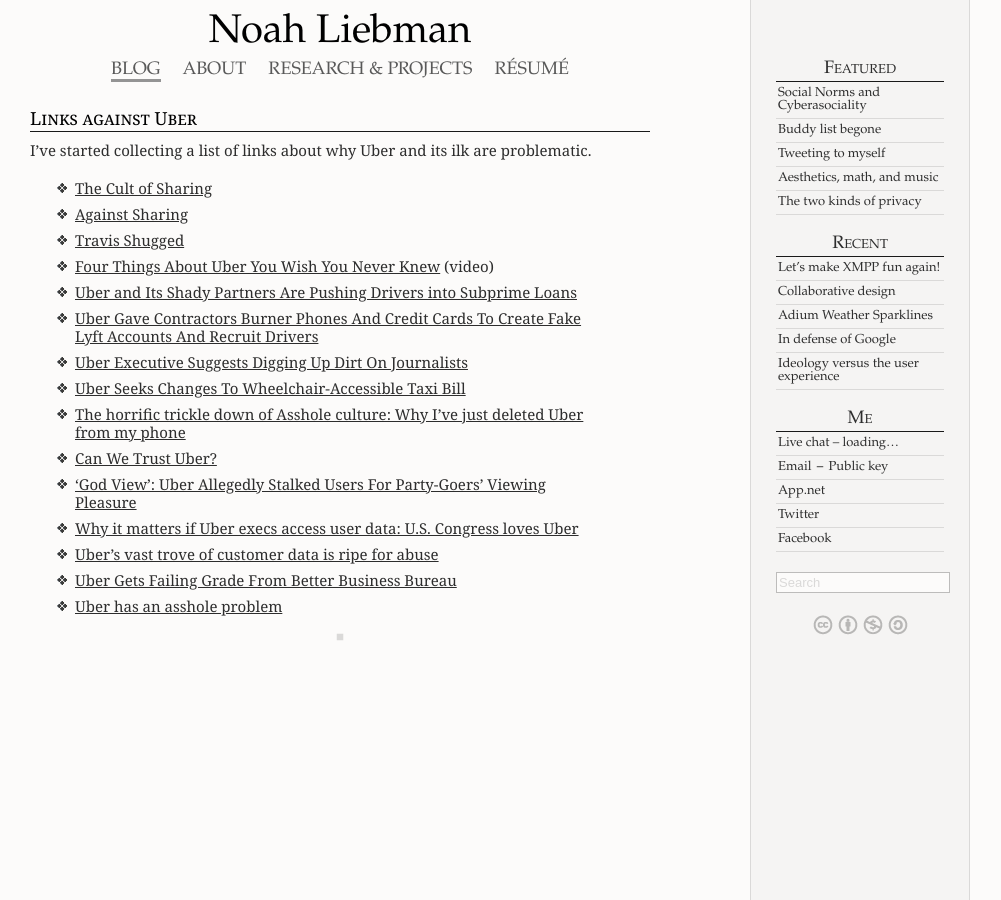
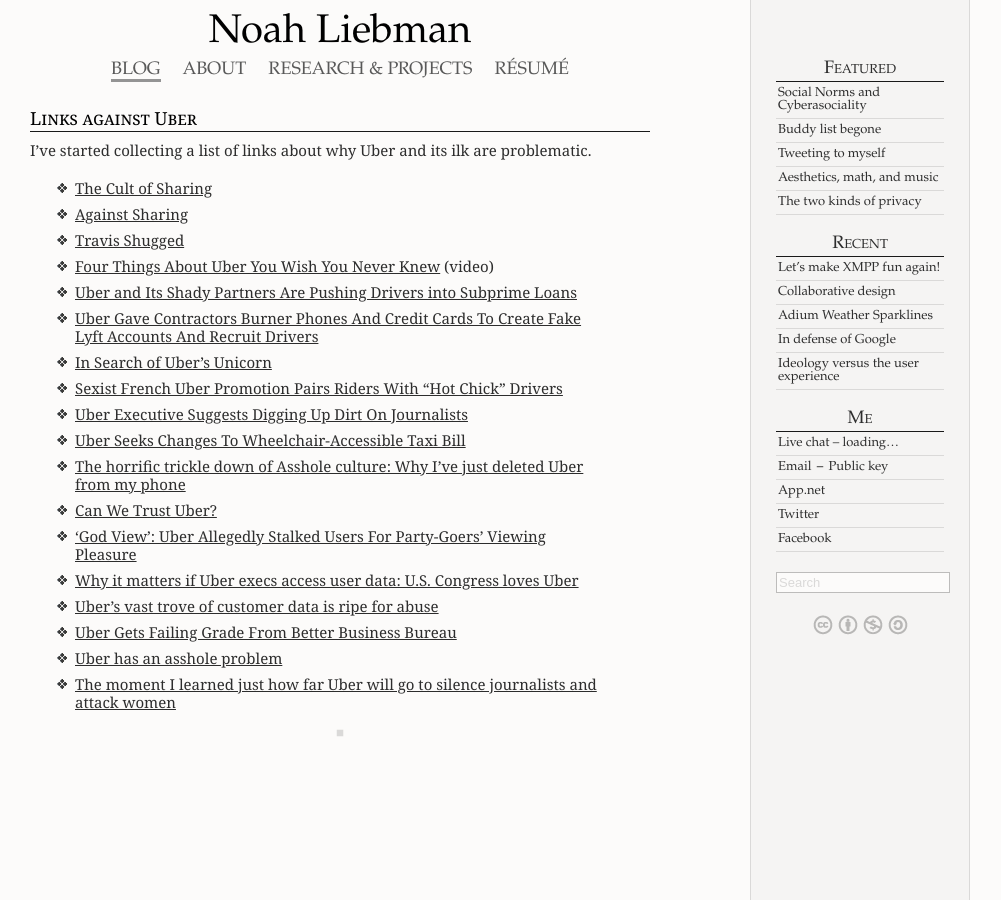
Before and after one commit to Noleli/homepage, a Jekyll site: the page built from pages/linksagainstuber.md, in a window 1280 px wide. Shown: the whole page, without its empty margins (140-1141 px from the left). Built offline with Jekyll 4.4.1, drawn with Linux system fonts in a browser that asks for light colours; nearby versions of some CDN libraries; comment, search, counter and statistics services are not loaded.

Commit message:
more uber links

```diff
--- a/pages/linksagainstuber.md
+++ b/pages/linksagainstuber.md
@@ -10,6 +10,8 @@
 - [Four Things About Uber You Wish You Never Knew](https://www.youtube.com/watch?v=XT8Kv7Et0OI) (video)
 - [Uber and Its Shady Partners Are Pushing Drivers into Subprime Loans](http://valleywag.gawker.com/uber-and-its-shady-partners-are-pushing-drivers-into-su-1649936785)
 - [Uber Gave Contractors Burner Phones And Credit Cards To Create Fake Lyft Accounts And Recruit Drivers](http://techcrunch.com/2014/08/26/uber-lyft-operation-slog/)
+- [In Search of Uber’s Unicorn](http://www.slate.com/articles/business/moneybox/2014/10/uber_driver_salary_the_ride_sharing_company_says_its_drivers_make_great.html)
+- [Sexist French Uber Promotion Pairs Riders With “Hot Chick” Drivers](http://www.buzzfeed.com/charliewarzel/french-uber-bird-hunting-promotion-pairs-lyon-riders-with-a)
 - [Uber Executive Suggests Digging Up Dirt On Journalists](http://www.buzzfeed.com/bensmith/uber-executive-suggests-digging-up-dirt-on-journalists)
 - [Uber Seeks Changes To Wheelchair-Accessible Taxi Bill](http://wamu.org/news/14/11/18/uber_seeks_changes_to_wheelchair_accessible_taxi_bill)
 - [The horrific trickle down of Asshole culture: Why I’ve just deleted Uber from my phone](http://pando.com/2014/10/22/the-horrific-trickle-down-of-asshole-culture-at-a-company-like-uber/)
@@ -19,3 +21,4 @@
 - [Uber's vast trove of customer data is ripe for abuse](http://www.vox.com/2014/11/18/7243093/uber-privacy-problems)
 - [Uber Gets Failing Grade From Better Business Bureau](http://www.huffingtonpost.com/2014/10/11/uber-better-business-bureau-f-rating_n_5969894.html)
 - [Uber has an asshole problem](http://www.vox.com/2014/11/18/7240295/uber-privacy)
+- [The moment I learned just how far Uber will go to silence journalists and attack women](http://pando.com/2014/11/17/the-moment-i-learned-just-how-far-uber-will-go-to-silence-journalists-and-attack-women/)
```
